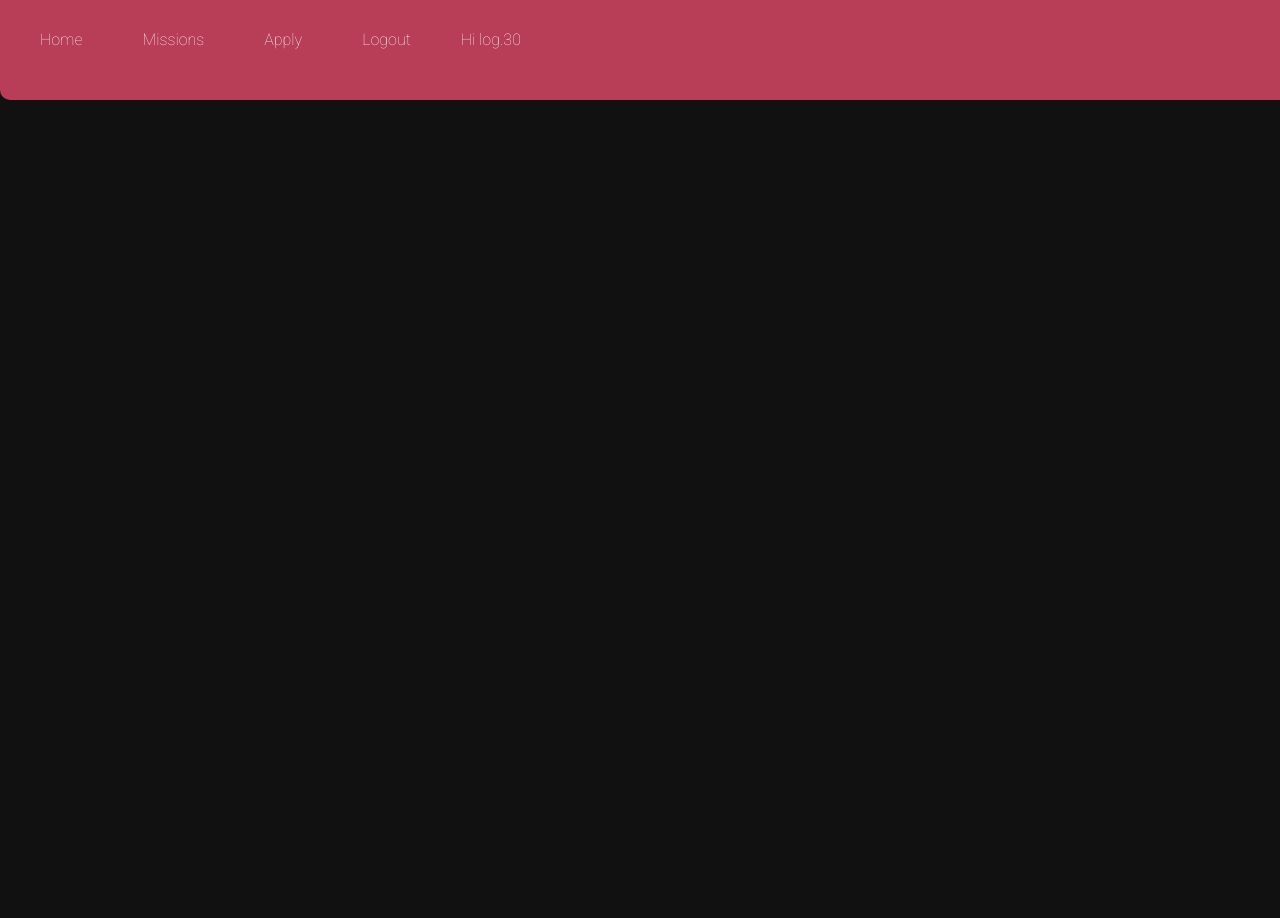
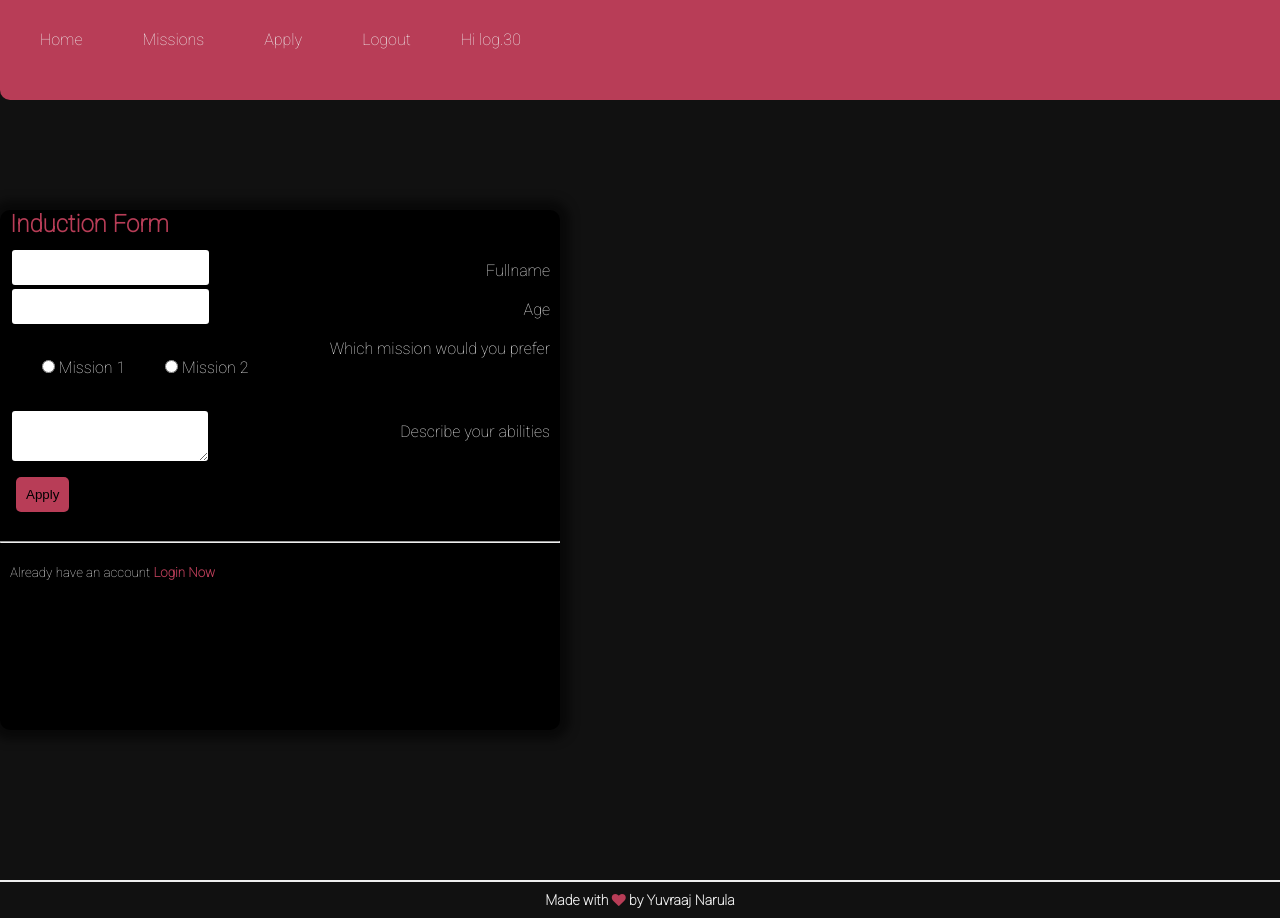
Before and after one commit to yuvraajnarula/spaceconnect, a Flask app: page /apply in a window 1280 px wide. Before the commit the page ends 100 px from the top, so only its background shows below. Run offline with Flask 2, Linux system fonts and the light colour scheme; a user stored in the database is signed in.

Commit message:
apply form

```diff
--- a/spaceconnect/forms.py
+++ b/spaceconnect/forms.py
@@ -1,5 +1,5 @@
 from flask_wtf import FlaskForm
-from wtforms import StringField, PasswordField, SubmitField, BooleanField
+from wtforms import StringField, PasswordField, SubmitField, BooleanField,IntegerField, RadioField,TextAreaField
 from wtforms.validators import DataRequired, Length, Email, EqualTo, ValidationError
 from spaceconnect.models import User
 
@@ -31,3 +31,9 @@
     password = PasswordField('Password', validators=[DataRequired()])
     remember = BooleanField('Remember Me')
     submit = SubmitField('Login')
+class ApplyForm(FlaskForm):
+    fullname = StringField('Fullname', validators=[DataRequired(), Length(min=5,max=30)])
+    age = IntegerField('Age', validators=[DataRequired()])
+    mission = RadioField('Which mission would you prefer', choices=[('value','Mission 1'),('value', 'Mission 2')], validators= [DataRequired()])
+    content = TextAreaField('Describe your abilities', validators=[DataRequired(), Length(max=100)])
+    apply = SubmitField('Apply')
--- a/spaceconnect/routes.py
+++ b/spaceconnect/routes.py
@@ -1,6 +1,6 @@
 from flask import render_template, url_for, flash, redirect, request
 from spaceconnect import app, db, bcrypt
-from spaceconnect.forms import RegistrationForm, LoginForm
+from spaceconnect.forms import RegistrationForm, LoginForm ,ApplyForm
 from spaceconnect.models import User
 from flask_login import login_user, current_user, logout_user, login_required
 @app.route("/")
@@ -24,7 +24,7 @@
         user = User(username=form.username.data, email=form.email.data, password=hashed_password)
         db.session.add(user)
         db.session.commit()
-        flash('Your account has been created! You are now able to log in', 'success')
+        flash('Your account has been created! You are now able to log in')
         return redirect(url_for('login'))
     return render_template('register.html', title='Register', form=form)
 
@@ -41,7 +41,7 @@
             next_page = request.args.get('next')
             return redirect(next_page) if next_page else redirect(url_for('home'))
         else:
-            flash('Login Unsuccessful. Please check email and password', 'danger')
+            flash('Login Unsuccessful. Please check email and password')
     return render_template('login.html', title='Login', form=form)
 
 
@@ -51,10 +51,15 @@
     return redirect(url_for('home'))
 
 
-@app.route("/apply")
+@app.route("/apply", methods=['GET', 'POST'])
 @login_required
 def apply():
-    return render_template('apply.html', title='Apply')
+    form = ApplyForm()
+    if form.validate_on_submit():
+        flash('Your application submitted successfully!')
+        return redirect(url_for('home'))
+    return render_template('apply.html', title='Apply',form=form)
 @app.route('/admin')
 def admin():
-    return render_template('admin.html')
+
+    return render_template('admin.html', title='Admin')
--- a/spaceconnect/static/main.css
+++ b/spaceconnect/static/main.css
@@ -298,3 +298,10 @@
       font-size: 12px;
       font-weight: 800;
   }
+  .form-3{
+      height: 65vh;
+      width: 70vh;
+      background: #000;
+      border-radius: 10px;
+      box-shadow: 0 0 10px 10px  rgba(0,0,0,0.5);
+  }
--- a/spaceconnect/templates/apply.html
+++ b/spaceconnect/templates/apply.html
@@ -1,4 +1,78 @@
 {% extends "layout.html" %}
 {% block content %}
+<div class="content-section">
+    <form class="form-3" method="POST" action="">
+        {{ form.hidden_tag() }}
+        <fieldset class="form-group" >
+            <legend >Induction Form</legend>
+            <div class="form-group">
+                {{ form.fullname.label(class="form-control-label") }}
 
+                {% if form.fullname.errors %}
+                    {{ form.fullname(class="form-control") }}
+                    <div class="invalid-feedback">
+                        {% for error in form.fullname.errors %}
+                            <span>{{ error }}</span>
+                        {% endfor %}
+                    </div>
+                {% else %}
+                    {{ form.fullname(class="form-control") }}
+                {% endif %}
+            </div>
+            <div class="form-group">
+                {{ form.age.label(class="form-control-label") }}
+
+                {% if form.age.errors %}
+                    {{ form.age(class="form-control") }}
+                    <div class="invalid-feedback">
+                        {% for error in form.age.errors %}
+                            <span>{{ error }}</span>
+                        {% endfor %}
+                    </div>
+                {% else %}
+                    {{ form.age(class="form-control") }}
+                {% endif %}
+            </div>
+            <div class="form-group" >
+                {{ form.mission.label(class="form-control-label") }}
+
+                {% if form.fullname.errors %}
+                    {{ form.mission(class="form-control") }}
+                    <div class="invalid-feedback">
+                        {% for error in form.mission.errors %}
+                            <span>{{ error }}</span>
+                        {% endfor %}
+                    </div>
+                {% else %}
+                    {{ form.mission(class="form-control") }}
+                {% endif %}
+            </div>
+            <div class="form-group">
+                {{ form.content.label(class="form-control-label") }}
+
+                {% if form.content.errors %}
+                    {{ form.content(class="form-control") }}
+                    <div class="invalid-feedback">
+                        {% for error in form.content.errors %}
+                            <span>{{ error }}</span>
+                        {% endfor %}
+                    </div>
+                {% else %}
+                    {{ form.content(class="form-control") }}
+                {% endif %}
+            </div>
+        </fieldset>
+        <div class="form-group">
+            {{ form.apply(class="btn") }}
+        </div>
+        <br>
+        <hr class="form-hr">
+        <br>
+        <div>
+            <small class="text">
+                Already have an account <a  href="{{ url_for('login') }}">Login Now</a>              </small
+            </small>
+        </div>
+    </form>
+</div>
 {% endblock content %}
--- a/spaceconnect/templates/home.html
+++ b/spaceconnect/templates/home.html
@@ -50,7 +50,7 @@
 
 </div>
 <center>
-<small style="color: #b83d57; font-weight: 800;">Judges can see Form responses for(Mission) by going here <a href='{{url_for("admin")}}' style="color: white; text-decoration: none;">Response</a></small>
+<small style="color: #b83d57; font-weight: 800;">Judges can see Form responses(Mission) by going here <a href='{{url_for("admin")}}' style="color: white; text-decoration: none;">Response</a></small>
 </center>
 <br>
 <script src="{{url_for('static', filename='app.js')}}"></script>
```
